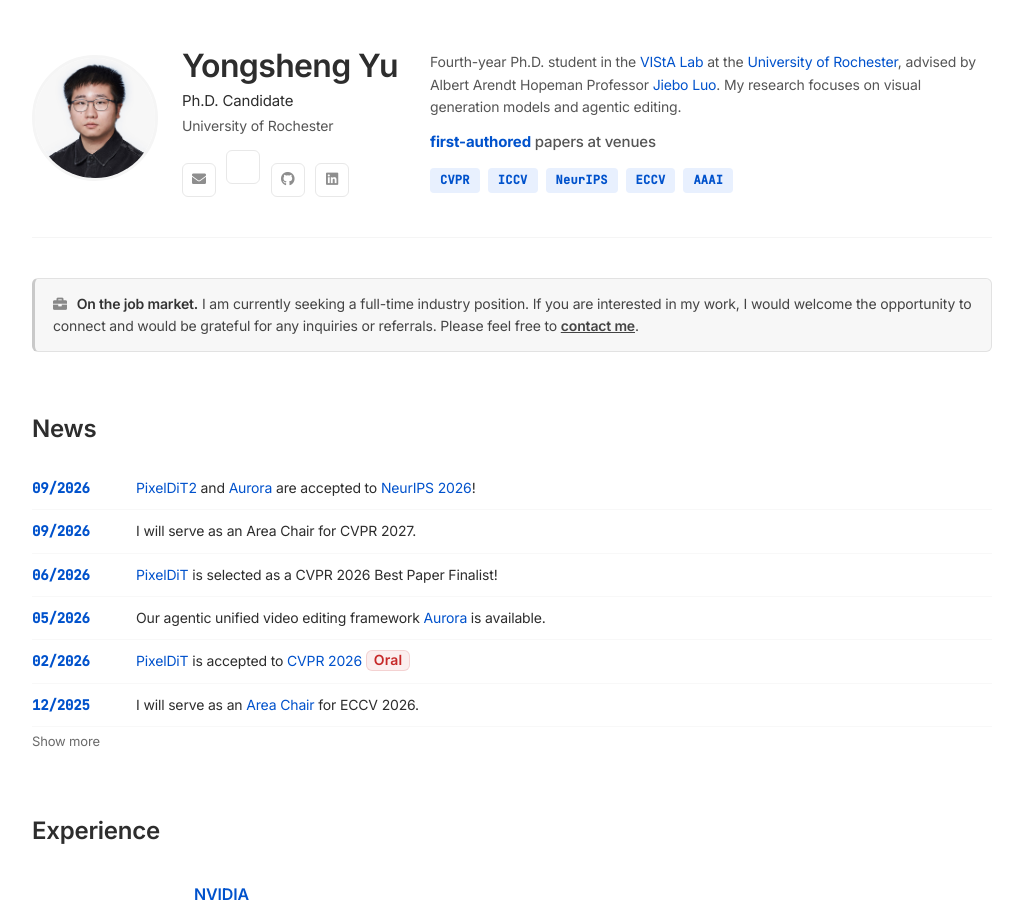
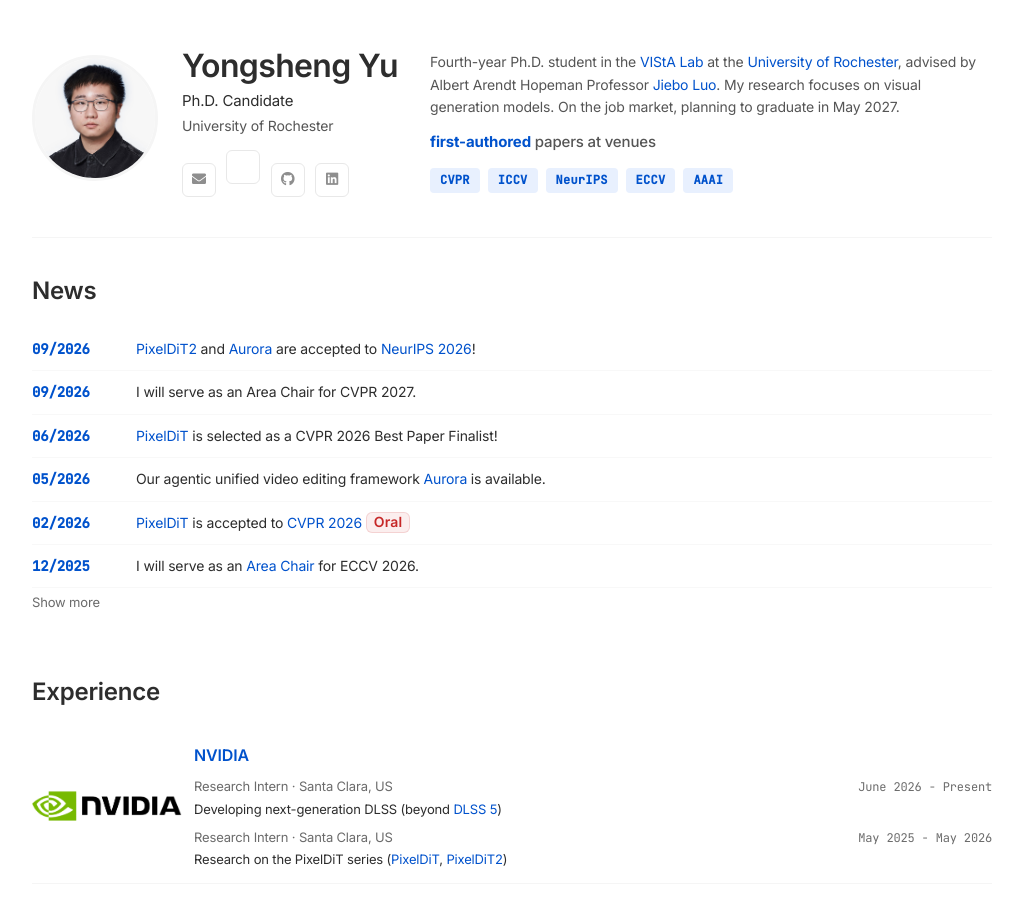
Before and after one commit to yeates/yeates.github.io, a Jekyll site: the page built from index.md, in a window 1280 px wide and 900 px high. Shown: the whole window, without its empty margins (128-1151 px from the left). Built offline with Jekyll 4.4.1, drawn with Linux system fonts in a browser that asks for light colours; nearby versions of some CDN libraries; a style sheet for code colours, icons or effects is not loaded; some of the changed text lies outside the part shown.

Commit message:
update cvpr26 outstanding reviewer

```diff
--- a/_layouts/homepage.html
+++ b/_layouts/homepage.html
@@ -76,7 +76,7 @@
             </div>
           </div>
           <div class="pub-stats">
-            <p class="header-bio">Fourth-year Ph.D. student in the <a href="https://www.cs.rochester.edu/u/jluo/">VIStA Lab</a> at the <a href="https://www.cs.rochester.edu/">University of Rochester</a>, advised by Albert Arendt Hopeman Professor <a href="https://www.cs.rochester.edu/u/jluo/">Jiebo Luo</a>. My research focuses on visual generation models and agentic editing.</p>
+            <p class="header-bio">Fourth-year Ph.D. student in the <a href="https://www.cs.rochester.edu/u/jluo/">VIStA Lab</a> at the <a href="https://www.cs.rochester.edu/">University of Rochester</a>, advised by Albert Arendt Hopeman Professor <a href="https://www.cs.rochester.edu/u/jluo/">Jiebo Luo</a>. My research focuses on visual generation models. On the job market, planning to graduate in May 2027.</p>
             <div class="pub-stats-headline">
               <div class="pub-stats-desc"><span class="pub-stats-emphasis">first-authored</span> papers at venues</div>
             </div>
--- a/index.md
+++ b/index.md
@@ -2,9 +2,9 @@
 layout: homepage
 ---
 
-<div class="job-market-banner">
+<!-- <div class="job-market-banner">
 <i class="fas fa-briefcase"></i> <strong>On the job market.</strong> I am currently seeking a full-time industry position. If you are interested in my work, I would welcome the opportunity to connect and would be grateful for any inquiries or referrals. Please feel free to <a href="mailto:yyu90@ur.rochester.edu">contact me</a>.
-</div>
+</div> -->
 
 ## News
 
@@ -417,7 +417,7 @@
 <table class="service-table">
 <tr><td class="service-key">Area Chair</td><td>ECCV 2026, CVPR 2027</td></tr>
 <tr><td class="service-key">Conference Reviewer</td><td>
-2026: CVPR, AAAI, NeurIPS<br>
+2026: CVPR <span class="venue-badge award">Outstanding Reviewer</span>, AAAI, NeurIPS<br>
 2025: CVPR, ICCV, ICLR, NeurIPS, AAAI, MM<br>
 2024: CVPR, ECCV, ICML, ICLR, NeurIPS, ICME, MM, WACV<br>
 2023: CVPR, ICCV, NeurIPS, WACV</td></tr>
```
